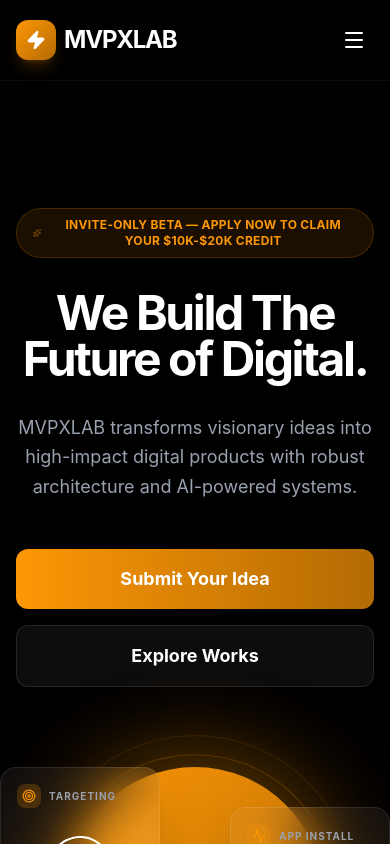
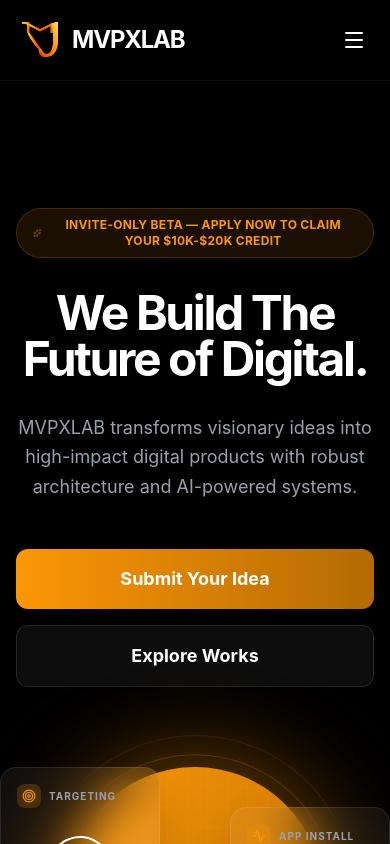
Before and after one commit to kezieodike-dotcom/MVPXLAB, a React (Vite) app: page / in a window 390 px wide. Shown: the top 844 px of the page. Built offline with nearby package versions, Linux system fonts and the light colour scheme.

Commit message:
feat: add MVPXLAB logo in header; include public/logo.svg and responsive sizing

```diff
--- a/src/App.tsx
+++ b/src/App.tsx
@@ -38,9 +38,7 @@
       <div className="max-w-7xl mx-auto px-4 sm:px-6 lg:px-8">
         <div className="flex justify-between h-20 items-center">
           <Link to="/" className="flex items-center space-x-2 group">
-            <div className="w-10 h-10 bg-gradient-to-br from-brand-accent to-brand-accent-dark flex items-center justify-center rounded-xl shadow-lg shadow-brand-accent/20 group-hover:scale-110 transition-transform">
-              <Zap size={20} className="text-white fill-white" />
-            </div>
+            <img src="/logo.svg" alt="MVPXLAB logo" className="w-12 h-12 md:w-14 md:h-14 lg:w-16 lg:h-16 object-contain" />
             <span className="text-2xl font-bold tracking-tighter text-white">MVPXLAB</span>
           </Link>
 
```
Also changed, not shown: public/logo.svg (added).
